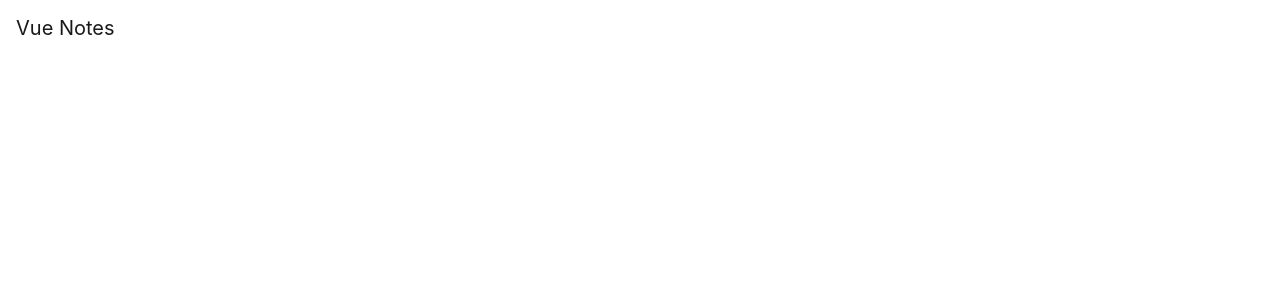
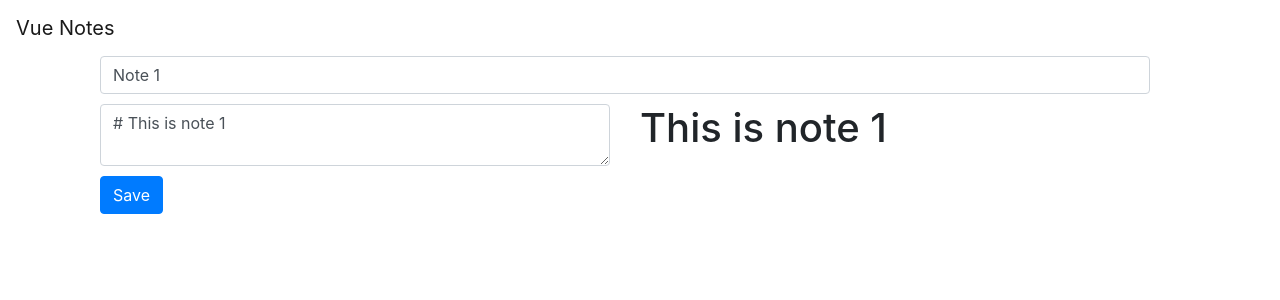
Before and after one commit to dukeofharen/vuenotes, a Vue app: page /editNote/1 in a window 1280 px wide. Shown: the top 300 px of the page. Built offline with nearby package versions, Linux system fonts and the light colour scheme.

Commit message:
Working version

```diff
--- a/src/App.vue
+++ b/src/App.vue
@@ -1,7 +1,7 @@
 <template>
   <div id="app">
     <nav class="navbar navbar-light bg-faded navbar-bk">
-      <a class="navbar-brand" href="#">Vue Notes</a>
+      <a class="navbar-brand" href="/">Vue Notes</a>
     </nav>
     <div class="container application">
       <router-view></router-view>
--- a/src/components/Note.vue
+++ b/src/components/Note.vue
@@ -1,5 +1,5 @@
 <template>
-  <div class="note col-md-12 row">
+  <div class="note col-md-12 row" v-on:click="noteClick(id)">
     <strong>{{title}}</strong>
   </div>
 </template>
@@ -8,8 +8,14 @@
 export default {
   name: "Note",
   props: {
+    id: Number,
     title: String,
     content: String
+  },
+  methods: {
+    noteClick (id) {
+      this.$router.push({ name: 'EditNote', params: { id } })
+    }
   }
 };
 </script>
@@ -21,5 +27,6 @@ export default {
     background-color: #00AAFF;
     margin-bottom: 10px;
     font-size: 1.5em;
+    cursor: pointer;
 }
 </style>
--- a/src/components/NoteEditor.vue
+++ b/src/components/NoteEditor.vue
@@ -8,22 +8,48 @@
     </div>
     <div class="col-md-6" v-html="renderedContent"></div>
     <div class="col-md-12">
-        <button class="btn btn-primary">Save</button>
+        <button class="btn btn-primary" v-on:click="save">Save</button>
     </div>
   </div>
 </template>
 
 <script>
 const md = require('markdown-it')()
+import { getNote, addOrUpdateNote } from './../data/storage'
 
 export default {
   name: "NoteEditor",
   data() {
     return {
+      id: 0,
       title: '',
       content: '',
       renderedContent: ''
     };
+  },
+  created () {
+    let id = parseInt(this.$route.params.id)
+    if(id) {
+      // If id set; edit mode.
+      this.id = id
+      let note = getNote(id)
+      this.title = note.title
+      this.content = note.content
+    } else {
+      // If id not set; add mode.
+      this.id = (new Date()).getTime()
+    }
+  },
+  methods: {
+    save () {
+      let note = {
+        id: this.id,
+        title: this.title,
+        content: this.content
+      }
+      addOrUpdateNote(this.id, note)
+      this.$router.push({ name: 'Overview' })
+    }
   },
   watch: {
     content (val) {
--- a/src/components/Overview.vue
+++ b/src/components/Overview.vue
@@ -1,10 +1,12 @@
 <template>
   <div class="overview">
+    <button class="btn btn-primary" v-on:click="add">Add note</button>
     <Note v-for="note in notes" v-bind:key="note.id" v-bind="note" />
   </div>
 </template>
 
 <script>
+import { getNotes } from './../data/storage'
 import Note from './Note'
 
 export default {
@@ -13,25 +15,23 @@ export default {
     Note
   },
   data () {
-    // TODO return this from a data source / local storage.
     return {
-      notes:[{
-        id: 1,
-        title: 'Note 1',
-        contents: '# This is note 1'
-      },
-      {
-        id: 2,
-        title: 'Note 2',
-        contents: '# This is note 2'
-      }]
+      notes: []
     }
   },
   created () {
-
+    this.notes = getNotes()
+  },
+  methods: {
+    add () {
+      this.$router.push({ name: 'AddNote' })
+    }
   }
 }
 </script>
 
 <style scoped>
+.btn {
+  margin-bottom: 10px;
+}
 </style>
--- /dev/null
+++ b/src/data/storage.js
@@ -0,0 +1,33 @@
+let notes = [{
+    id: 1,
+    title: 'Note 1',
+    content: '# This is note 1'
+},
+{
+    id: 2,
+    title: 'Note 2',
+    content: '# This is note 2'
+}];
+
+const getNotes = () => {
+    return notes
+}
+
+const getNote = (id) => {
+    let newNotes = notes.filter(note => note.id == id)
+    if(newNotes.length > 0) {
+        return newNotes[0]
+    }
+
+    return null
+}
+
+const addOrUpdateNote = (id, note) => {
+    // First, delete old note.
+    notes = notes.filter(note => note.id != id)
+
+    // Add updated note.
+    notes.push(note)
+}
+
+export { getNotes, getNote, addOrUpdateNote }
--- a/src/main.js
+++ b/src/main.js
@@ -15,8 +15,9 @@ const router = new VueRouter({
   mode: 'history',
   base: __dirname,
   routes: [
-    { path: '/', component: Overview },
-    { path: '/addNote', component: NoteEditor }
+    { path: '/', component: Overview, name: 'Overview' },
+    { path: '/addNote', component: NoteEditor, name: 'AddNote' },
+    { path: '/editNote/:id', component: NoteEditor, name: 'EditNote' }
   ]
 })
 
```
